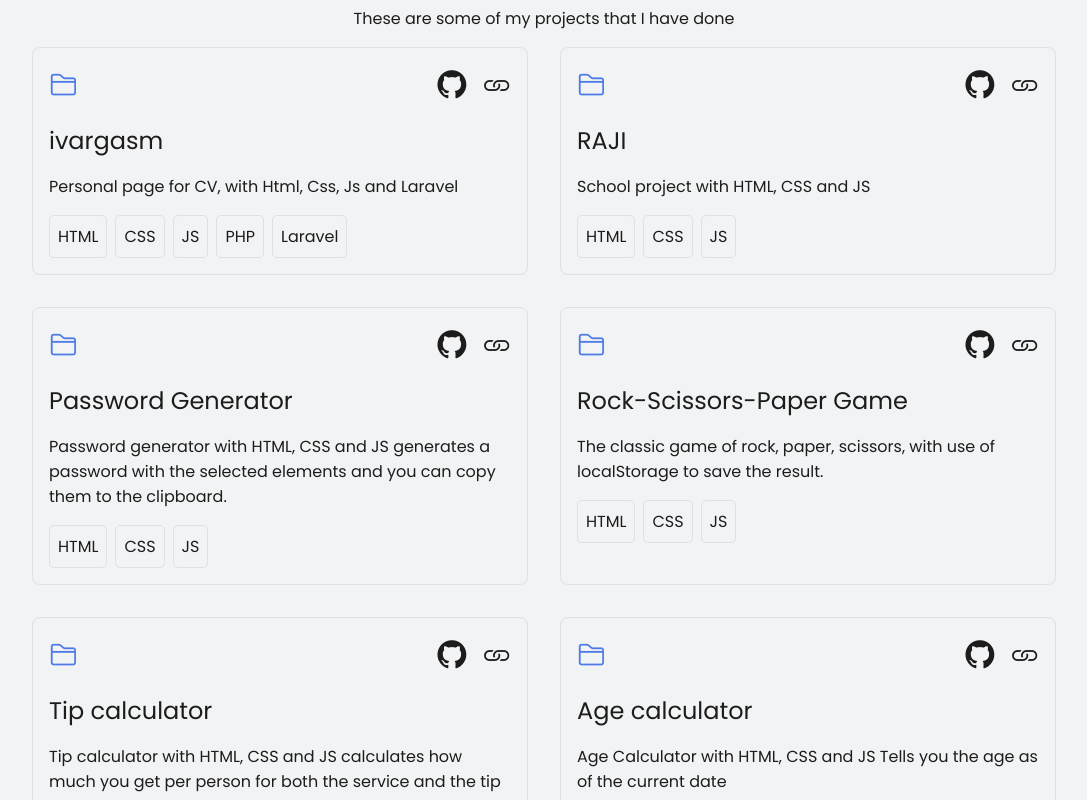
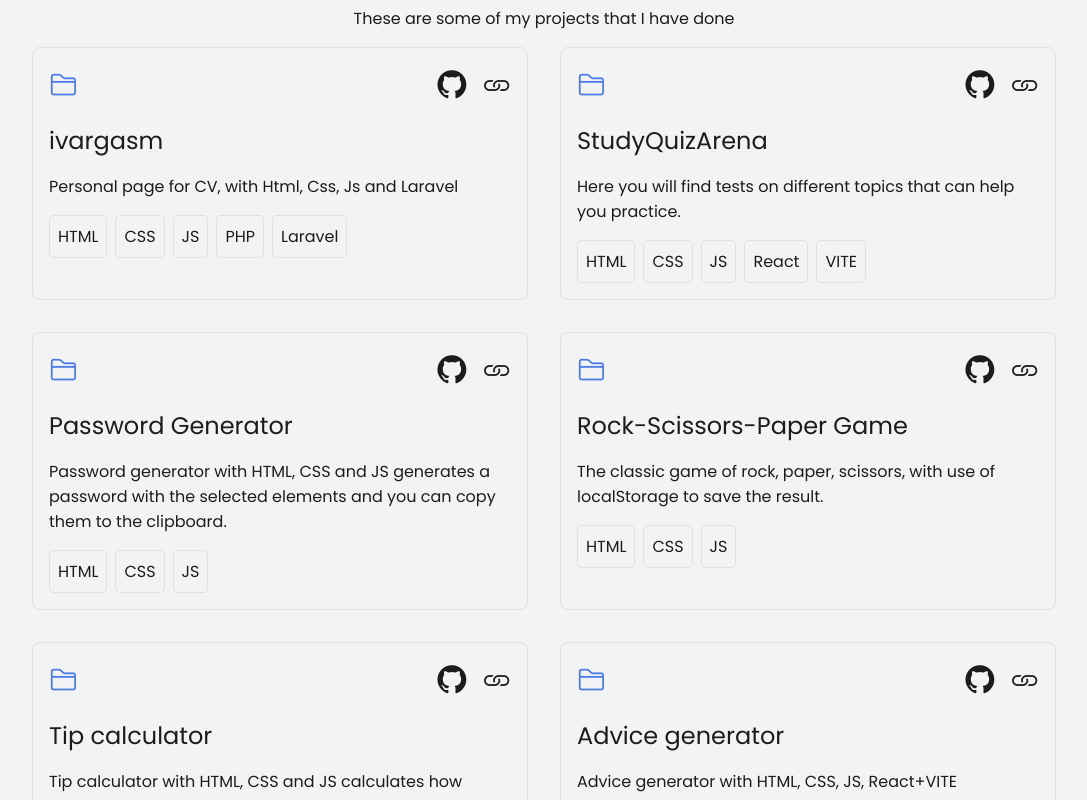
Before and after one commit to ivargasm/ismaelvm, a React (Vite) app: page / in a window 1280 px wide. Shown: the part 1520-2320 px from the top of the page, without its empty margins (96-1183 px from the left). Built offline with nearby package versions, Linux system fonts and the light colour scheme.

Commit message:
Se agrego projecto studyquizarena y un valor visible para los projectos

```diff
--- a/public/projects.json
+++ b/public/projects.json
@@ -8,7 +8,17 @@
                 "intro": "Pagina personal para CV, con Html, Css, Js y Laravel",
                 "tags": ["HTML","CSS", "JS", "PHP", "Laravel"],
                 "github": "https://github.com/ivargasm/portafolio",
-                "deploy": "https://ivargasm.com/"
+                "deploy": "https://ivargasm.com/",
+                "visible": 1
+            },
+            {
+                "id": 9,
+                "name": "StudyQuizArena",
+                "intro": "Aqui encontraras test de diferentes temas que te pueden ayudar a practicar",
+                "tags": ["HTML","CSS", "JS", "React", "VITE"],
+                "github": "https://github.com/ivargasm/quizz",
+                "deploy": "https://studyquizarena.netlify.app/",
+                "visible": 1
             },
             {
                 "id": 2,
@@ -16,7 +26,8 @@
                 "intro": "Proyecto escolar con HTML, CSS y JS",
                 "tags": ["HTML","CSS", "JS"],
                 "github": "https://github.com/ivargasm/iformatica_juridica",
-                "deploy": "https://raji2b.netlify.app/"
+                "deploy": "https://raji2b.netlify.app/",
+                "visible": 0
             },
             {
                 "id": 7,
@@ -24,7 +35,8 @@
                 "intro": "Generador de contraseñas con HTML, CSS y JS te genera una contraseña con los elementos selecciondos y los puedes copiar al portapapeles",
                 "tags": ["HTML","CSS", "JS"],
                 "github": "https://github.com/ivargasm/password-generator",
-                "deploy": "https://password-generator-iota-ashy.vercel.app/"
+                "deploy": "https://password-generator-iota-ashy.vercel.app/",
+                "visible": 1
             },
             {
                 "id": 8,
@@ -32,7 +44,8 @@
                 "intro": "El clasico juego de piedra, papel o tijeras, con uso de localStorage para guardar el resultado",
                 "tags": ["HTML","CSS", "JS"],
                 "github": "https://github.com/ivargasm/rock-paper-scissors-master",
-                "deploy": "https://rock-paper-scissors-ivargasm.vercel.app/"
+                "deploy": "https://rock-paper-scissors-ivargasm.vercel.app/",
+                "visible": 1
             },
             {
                 "id": 3,
@@ -40,7 +53,8 @@
                 "intro": "Calculadora de propinas HTML, CSS y JS te calcula acuanto le toca por persona tanto para el servicio como la propina",
                 "tags": ["HTML","CSS", "JS"],
                 "github": "https://github.com/ivargasm/tip-calculator-app-main",
-                "deploy": "https://ivargasm.github.io/tip-calculator-app-main/"
+                "deploy": "https://ivargasm.github.io/tip-calculator-app-main/",
+                "visible": 1
             },
             {
                 "id": 4,
@@ -48,7 +62,8 @@
                 "intro": "Calculadora de edad con HTML, CSS y JS Te dice la edad a partir de la fecha actual",
                 "tags": ["HTML","CSS", "JS"],
                 "github": "https://github.com/ivargasm/age-calculator-app-main",
-                "deploy": "https://ivargasm.github.io/age-calculator-app-main/"
+                "deploy": "https://ivargasm.github.io/age-calculator-app-main/",
+                "visible": 0
             },
             {
                 "id": 5,
@@ -56,7 +71,8 @@
                 "intro": "Tarjeta interactiva con HTML, CSS, JS, React+VITE Te muestra en tiempo real los datos que vas capturando y te valida que la infromacion sea correcta",
                 "tags": ["HTML","CSS", "JS", "React", "VITE"],
                 "github": "https://github.com/ivargasm/interactive_card",
-                "deploy": "https://ivm-interactive-card-details-form.netlify.app/"
+                "deploy": "https://ivm-interactive-card-details-form.netlify.app/",
+                "visible": 0
             },
             {
                 "id": 6,
@@ -64,7 +80,8 @@
                 "intro": "Generador de frases con HTML, CSS, JS, React+VITE te genera una frase nueva cada que das click en el dado",
                 "tags": ["HTML","CSS", "JS", "React", "VITE"],
                 "github": "https://github.com/ivargasm/Advice-generator",
-                "deploy": "https://advice-generator-ivm.netlify.app/"
+                "deploy": "https://advice-generator-ivm.netlify.app/",
+                "visible": 1
             }
         ],
         "en":
@@ -75,7 +92,17 @@
                 "intro": "Personal page for CV, with Html, Css, Js and Laravel",
                 "tags": ["HTML","CSS", "JS", "PHP", "Laravel"],
                 "github": "https://github.com/ivargasm/portafolio",
-                "deploy": "https://ivargasm.com/"
+                "deploy": "https://ivargasm.com/",
+                "visible": 1
+            },
+            {
+                "id": 9,
+                "name": "StudyQuizArena",
+                "intro": "Here you will find tests on different topics that can help you practice.",
+                "tags": ["HTML","CSS", "JS", "React", "VITE"],
+                "github": "https://github.com/ivargasm/quizz",
+                "deploy": "https://studyquizarena.netlify.app/",
+                "visible": 1
             },
             {
                 "id": 2,
@@ -83,7 +110,8 @@
                 "intro": "School project with HTML, CSS and JS",
                 "tags": ["HTML","CSS", "JS"],
                 "github": "https://github.com/ivargasm/iformatica_juridica",
-                "deploy": "https://raji2b.netlify.app/"
+                "deploy": "https://raji2b.netlify.app/",
+                "visible": 0
             },
             {
                 "id": 7,
@@ -91,7 +119,8 @@
                 "intro": "Password generator with HTML, CSS and JS generates a password with the selected elements and you can copy them to the clipboard.",
                 "tags": ["HTML","CSS", "JS"],
                 "github": "https://github.com/ivargasm/password-generator",
-                "deploy": "https://password-generator-iota-ashy.vercel.app/"
+                "deploy": "https://password-generator-iota-ashy.vercel.app/",
+                "visible": 1
             },
             {
                 "id": 8,
@@ -99,7 +128,8 @@
                 "intro": "The classic game of rock, paper, scissors, with use of localStorage to save the result.",
                 "tags": ["HTML","CSS", "JS"],
                 "github": "https://github.com/ivargasm/rock-paper-scissors-master",
-                "deploy": "https://rock-paper-scissors-ivargasm.vercel.app/"
+                "deploy": "https://rock-paper-scissors-ivargasm.vercel.app/",
+                "visible": 1
             },
             {
                 "id": 3,
@@ -107,7 +137,8 @@
                 "intro": "Tip calculator with HTML, CSS and JS calculates how much you get per person for both the service and the tip",
                 "tags": ["HTML","CSS", "JS"],
                 "github": "https://github.com/ivargasm/tip-calculator-app-main",
-                "deploy": "https://ivargasm.github.io/tip-calculator-app-main/"
+                "deploy": "https://ivargasm.github.io/tip-calculator-app-main/",
+                "visible": 1
             },
             {
                 "id": 4,
@@ -115,7 +146,8 @@
                 "intro": "Age Calculator with HTML, CSS and JS Tells you the age as of the current date",
                 "tags": ["HTML","CSS", "JS"],
                 "github": "https://github.com/ivargasm/age-calculator-app-main",
-                "deploy": "https://ivargasm.github.io/age-calculator-app-main/"
+                "deploy": "https://ivargasm.github.io/age-calculator-app-main/",
+                "visible": 0
             },
             {
                 "id": 5,
@@ -123,7 +155,8 @@
                 "intro": "Interactive card with HTML, CSS, JS, React+VITE It shows you in real time the data you are capturing and validates that the information is correct",
                 "tags": ["HTML","CSS", "JS", "React", "VITE"],
                 "github": "https://github.com/ivargasm/interactive_card",
-                "deploy": "https://ivm-interactive-card-details-form.netlify.app/"
+                "deploy": "https://ivm-interactive-card-details-form.netlify.app/",
+                "visible": 0
             },
             {
                 "id": 6,
@@ -131,7 +164,8 @@
                 "intro": "Advice generator with HTML, CSS, JS, React+VITE generates a new phrase every time you click on the dice",
                 "tags": ["HTML","CSS", "JS", "React", "VITE"],
                 "github": "https://github.com/ivargasm/Advice-generator",
-                "deploy": "https://advice-generator-ivm.netlify.app/"
+                "deploy": "https://advice-generator-ivm.netlify.app/",
+                "visible": 1
             }
         ]
     }
--- a/src/components/Portfolio.jsx
+++ b/src/components/Portfolio.jsx
@@ -1,7 +1,9 @@
 /* eslint-disable react/prop-types */
 export const Portfolio = ({ esen, projects }) => {
 
-    let projectos = (projects) ? projects : []
+    // let projectos = (projects) ? projects : []
+    let projectos = (projects) ? projects.filter(project => project.visible === 1) : [];
+
 
     return (
         <section className="projects" id="projects">
```
